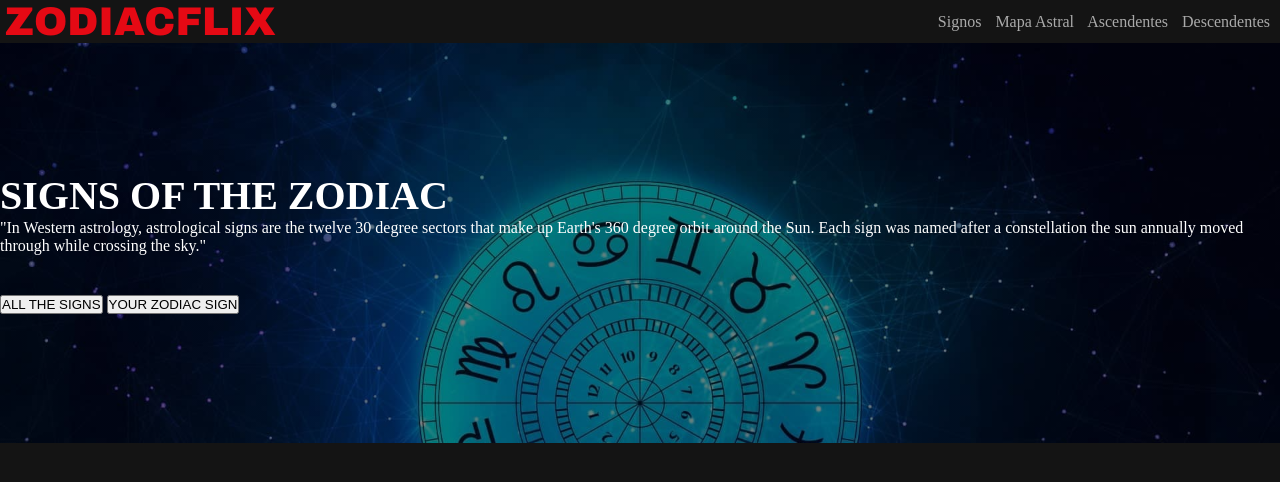
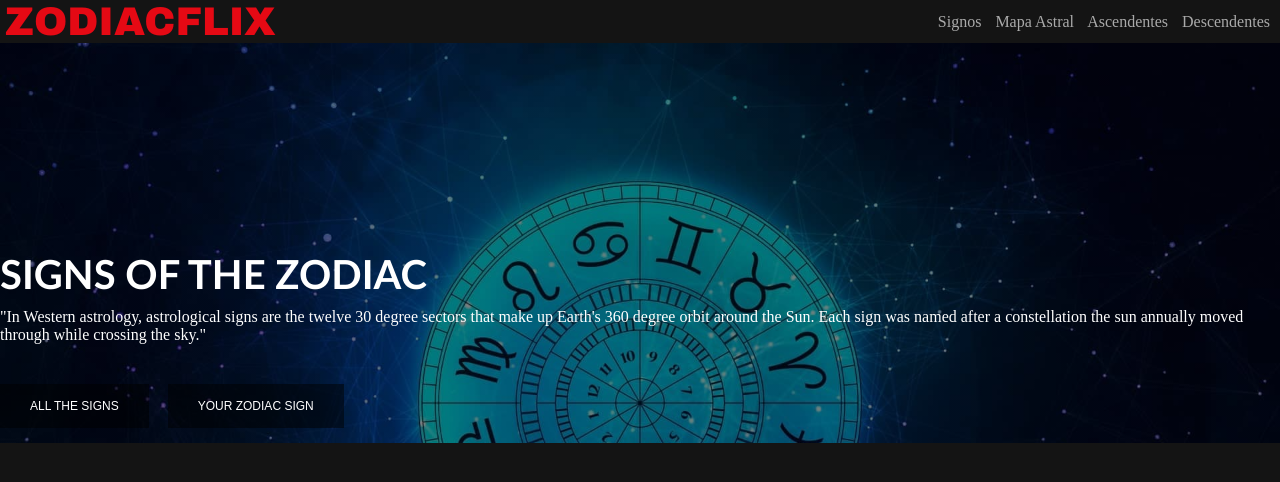
Before and after one commit to sdrashen/Zodiacflix, a plain HTML site: page index.html in a window 1280 px wide. Drawn offline with Linux system fonts and the light colour scheme.

Commit message:
Stylized buttons and description

```diff
--- a/style/main.css
+++ b/style/main.css
@@ -65,9 +65,32 @@ header nav a:hover {
 }
 
 .zodiac-signs .description {
+    margin-top: 10px;
     margin-bottom: 40px;
 }
 
-.title {
+.zodiac-signs .title {
+    margin-top: 15%;
     font-size: 40px;
+    font-family: 'Trebuchet MS', Arial, sans-serif;
 }
+
+
+/*BUTTONS*/
+
+.button {
+    background-color: rgba(0, 0, 0, .50);
+    border: none;
+    color: #fff;
+    padding: 15px 30px;
+    margin-right: 15px;
+    font-size: 12px;
+    cursor: pointer;
+    /*Handles the transition between animations*/
+    transition: .3s ease all;
+}
+
+.button:hover {
+    background-color: #fff;
+    color: #000;
+}
```
